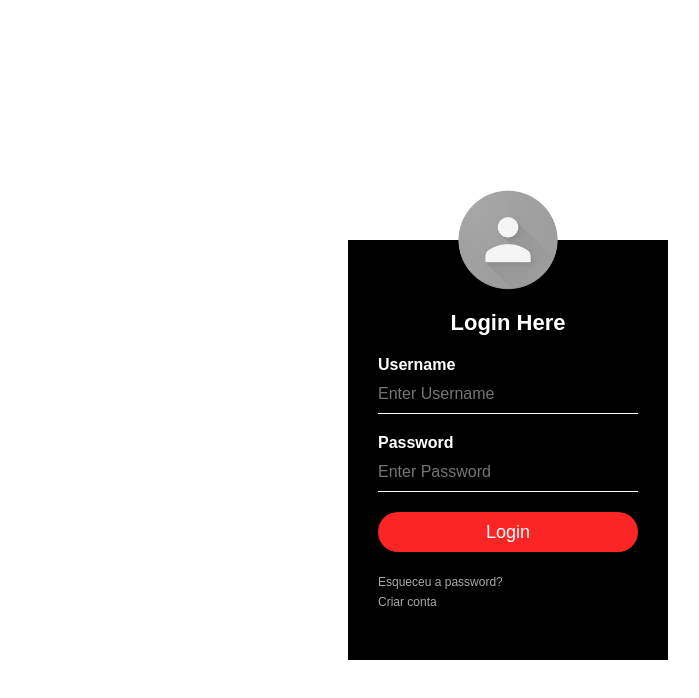
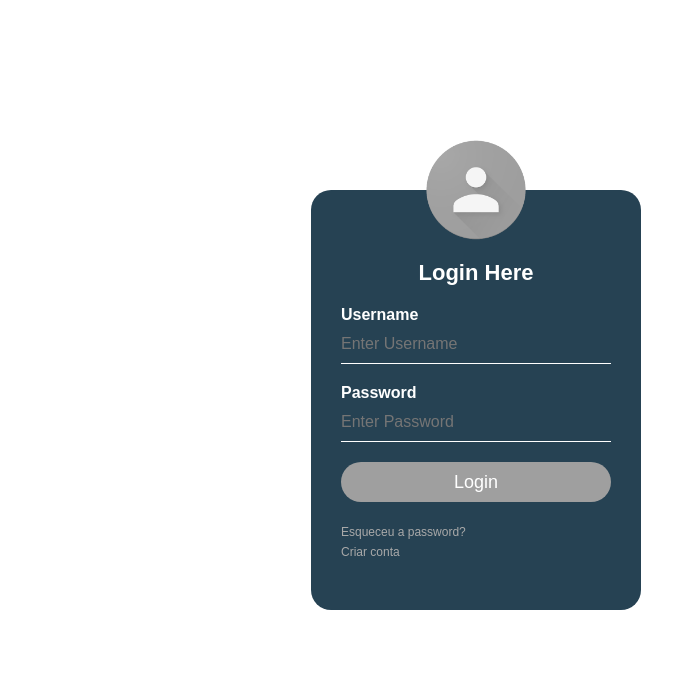
Before and after one commit to MiguelOliveiraPacheco/Poket_travel_linux, a website: page public/view/home.html in a window 1280 px wide. Shown: the full height of the page, 164-863 px from the left. Drawn offline with Linux system fonts and the light colour scheme.

Commit message:
Form login pronto

```diff
--- a/index.js
+++ b/index.js
@@ -30,5 +30,5 @@ mongoose.connect(process.env.MONGOURI,
 
 app.listen(3000,(error)=>{
     if(error) throw error
-    console.log('Api listening on port 3000000000')
+    console.log('Api listening on port 3000')
 })
--- a/public/css/style.css
+++ b/public/css/style.css
@@ -89,17 +89,17 @@
   */
 
   .loginbox{
-      width: 320px;
+      width: 330px;
       height: 420px;
-      background: #000/*#264253*/;
+      background: #264253;
       color: #fff;
-      top: 30%;
-      left: 40%;
+      top: 50%;
+      left: 50%;
       position: absolute;
-      transform: trasnlate(-50%, -50%);
+      transform: translate(-50%, -50%);
       box-sizing: border-box;
       padding: 70px 30px;
-
+      border-radius: 20px;
   }
 
   .avatar{
@@ -145,7 +145,7 @@
     border: none;
     outline: none;
     height: 40px;
-    background: #fb2525;
+    background: #9f9f9f;
     color:#fff;
     font-size: 18px;
     border-radius: 20px;
```
